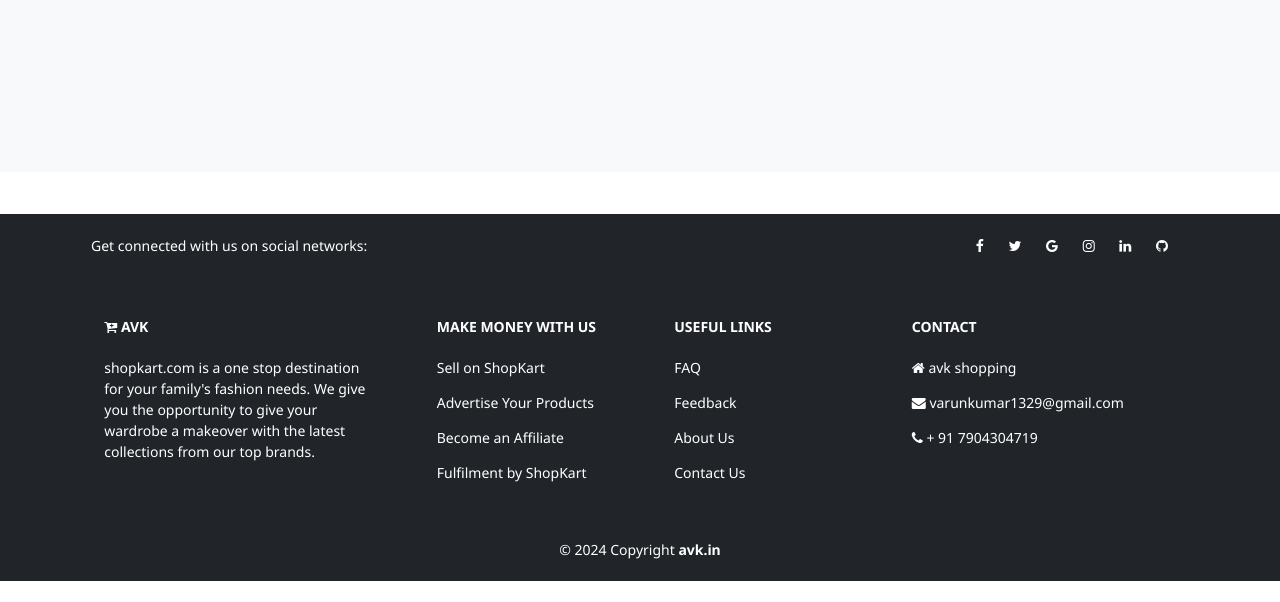
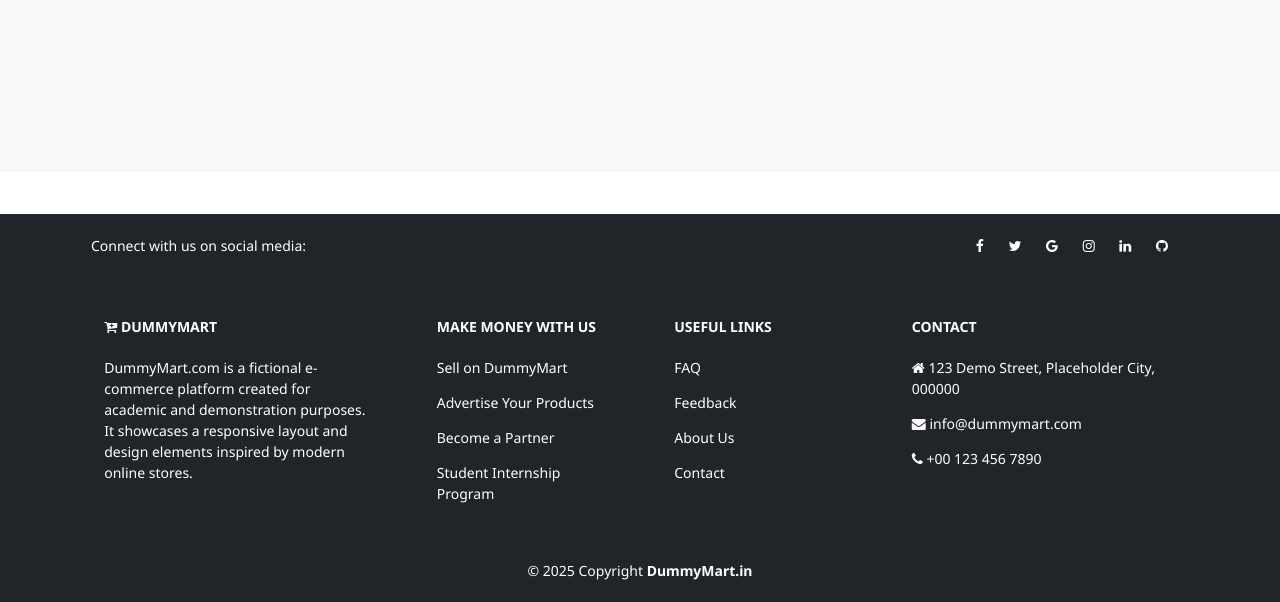
Before and after one commit to adithyab252005-tech/Full-Stack-Ecommerce-Django, a Django app: page /collections in a window 1280 px wide. Shown: the part 1232-1834 px from the top of the page. Before the commit the page ends 1813 px from the top, so only its background shows below. Run offline with Django 5.2, Linux system fonts and the light colour scheme; data that the repository does not hold is empty.

```diff
--- a/shop/templates/shop/inc/footer.html
+++ b/shop/templates/shop/inc/footer.html
@@ -2,15 +2,15 @@
 <footer class="text-center text-lg-start bg-dark text-white">
     <section class="container d-flex justify-content-center justify-content-lg-between p-4">
       <div class="me-5 d-none d-lg-block">
-        <span>Get connected with us on social networks:</span>
+        <span>Connect with us on social media:</span>
       </div>
       <div>
         <a href="" class="me-4 text-reset"><i class="fa fa-facebook"></i></a>
-        <a href="https://x.com/VarunKOfficial" class="me-4 text-reset"><i class="fa fa-twitter"></i></a>
+        <a href="" class="me-4 text-reset"><i class="fa fa-twitter"></i></a>
         <a href="" class="me-4 text-reset"><i class="fa fa-google"></i></a>
-        <a href="https://www.instagram.com/itz_varun_official/" class="me-4 text-reset"><i class="fa fa-instagram"></i></a>
-        <a href="https://www.linkedin.com/in/Varun-Kumar-in/" class="me-4 text-reset"><i class="fa fa-linkedin"></i></a>
-        <a href="https://github.com/Varun-Kumar-in" class="me-4 text-reset"><i class="fa fa-github"></i></a>
+        <a href="" class="me-4 text-reset"><i class="fa fa-instagram"></i></a>
+        <a href="" class="me-4 text-reset"><i class="fa fa-linkedin"></i></a>
+        <a href="" class="me-4 text-reset"><i class="fa fa-github"></i></a>
       </div>
     </section>
 
@@ -18,39 +18,40 @@
       <div class="container text-center text-md-start mt-5">
         <div class="row mt-3">
           <div class="col-md-3 col-lg-4 col-xl-3 mx-auto mb-4">
-            <h6 class="text-uppercase fw-bold mb-4"><i class="fa fa-cart-plus"></i> AVK</h6>
+            <h6 class="text-uppercase fw-bold mb-4"><i class="fa fa-cart-plus"></i> DummyMart</h6>
             <p>
-              shopkart.com is a one stop destination for your family's fashion needs.
-               We give you the opportunity to give your wardrobe a makeover with the latest collections from our top brands.
+              DummyMart.com is a fictional e-commerce platform created for academic and demonstration purposes.
+              It showcases a responsive layout and design elements inspired by modern online stores.
             </p>
           </div>
 
           <div class="col-md-2 col-lg-2 col-xl-2 mx-auto mb-4">
             <h6 class="text-uppercase fw-bold mb-4">Make Money with Us</h6>
-            <p><a href="#!" class="text-reset">Sell on ShopKart</a></p>
+            <p><a href="#!" class="text-reset">Sell on DummyMart</a></p>
             <p><a href="#!" class="text-reset">Advertise Your Products</a></p>
-            <p><a href="#!" class="text-reset">Become an Affiliate</a></p>
-            <p><a href="#!" class="text-reset">Fulfilment by ShopKart</a></p>
+            <p><a href="#!" class="text-reset">Become a Partner</a></p>
+            <p><a href="#!" class="text-reset">Student Internship Program</a></p>
           </div>
+
           <div class="col-md-3 col-lg-2 col-xl-2 mx-auto mb-4">
-            <h6 class="text-uppercase fw-bold mb-4">Useful links</h6>
+            <h6 class="text-uppercase fw-bold mb-4">Useful Links</h6>
             <p><a href="#!" class="text-reset">FAQ</a></p>
             <p><a href="#!" class="text-reset">Feedback</a></p>
             <p><a href="#!" class="text-reset">About Us</a></p>
-            <p><a href="#!" class="text-reset">Contact Us</a></p>
+            <p><a href="#!" class="text-reset">Contact</a></p>
           </div>
 
           <div class="col-md-4 col-lg-3 col-xl-3 mx-auto mb-md-0 mb-4">
-            <h6 class="text-uppercase fw-bold mb-4"> Contact</h6>
-            <p><i class="fa fa-home"></i> avk shopping</p>
-            <p><i class="fa fa-envelope"></i> varunkumar1329@gmail.com</p>
-            <p><i class="fa fa-phone"></i> + 91 7904304719</p>
+            <h6 class="text-uppercase fw-bold mb-4">Contact</h6>
+            <p><i class="fa fa-home"></i> 123 Demo Street, Placeholder City, 000000</p>
+            <p><i class="fa fa-envelope"></i> info@dummymart.com</p>
+            <p><i class="fa fa-phone"></i> +00 123 456 7890</p>
           </div>
-
         </div>
       </div>
     </section>
+
     <div class="text-center p-4">
-      &copy;  2024 Copyright <a class="text-reset fw-bold" href="#"> avk.in</a>
+      &copy; 2025 Copyright <a class="text-reset fw-bold" href="#"> DummyMart.in</a>
     </div>
-  </footer>
+</footer>
```
